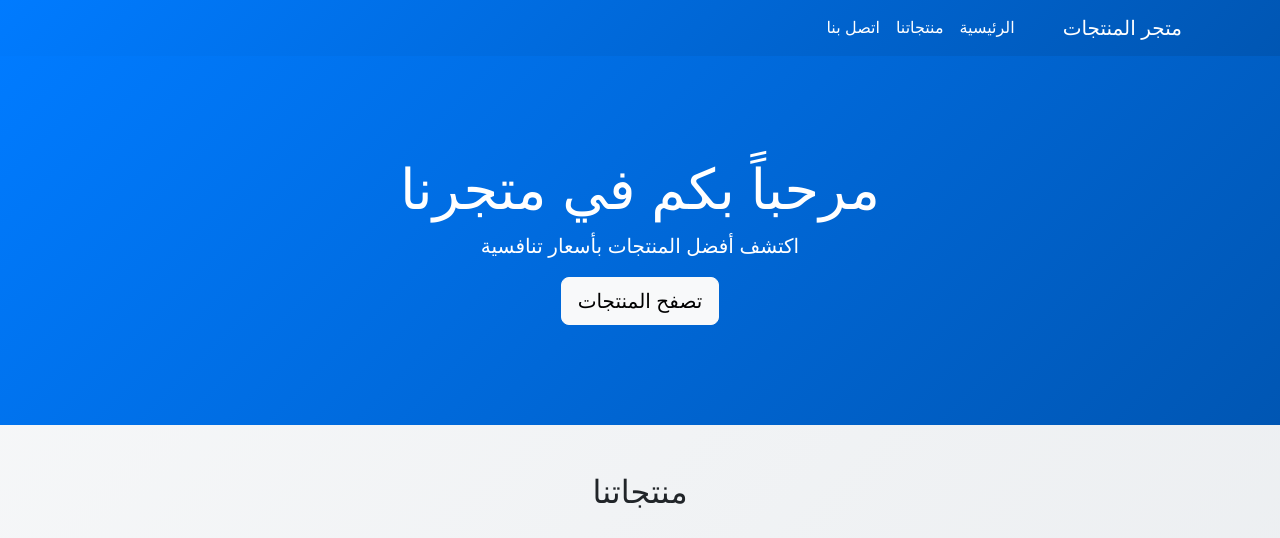
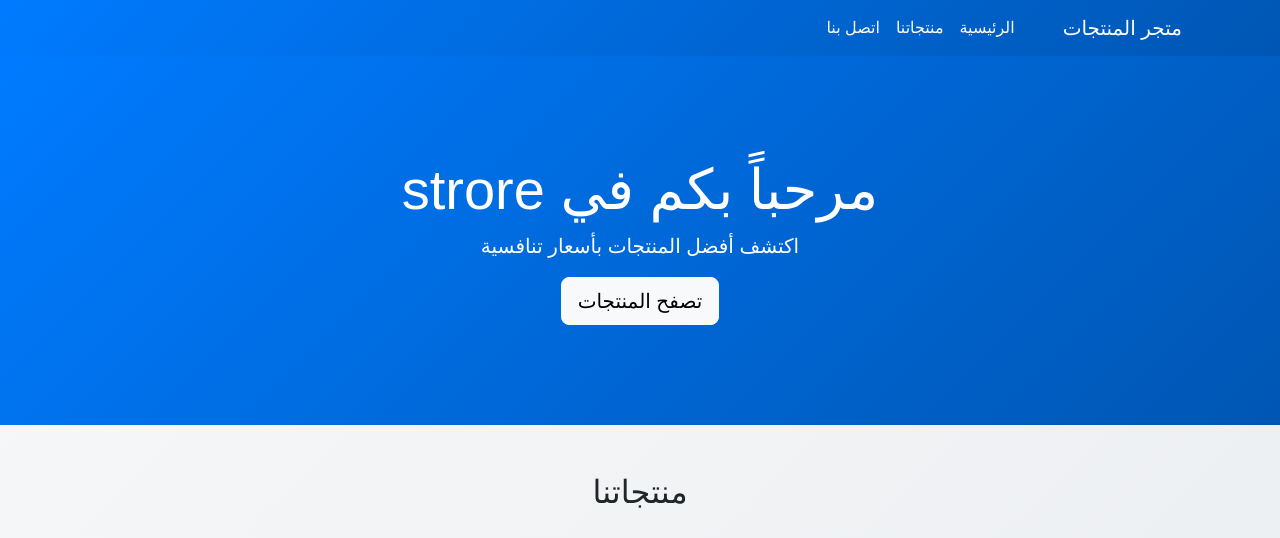
Before and after one commit to StoreShope/Store, a plain HTML site: page index.html in a window 1280 px wide. Shown: the top 538 px of the page. Drawn offline with nearby package versions, Linux system fonts and the light colour scheme.

Commit message:
Update index.html

```diff
--- a/index.html
+++ b/index.html
@@ -78,7 +78,7 @@
     <!-- Hero Section -->
     <header class="hero-section text-center">
         <div class="container">
-            <h1 class="display-4">مرحباً بكم في متجرنا</h1>
+            <h1 class="display-4">مرحباً بكم في strore</h1>
             <p class="lead">اكتشف أفضل المنتجات بأسعار تنافسية</p>
             <a href="#products" class="btn btn-light btn-lg">تصفح المنتجات</a>
         </div>
```
